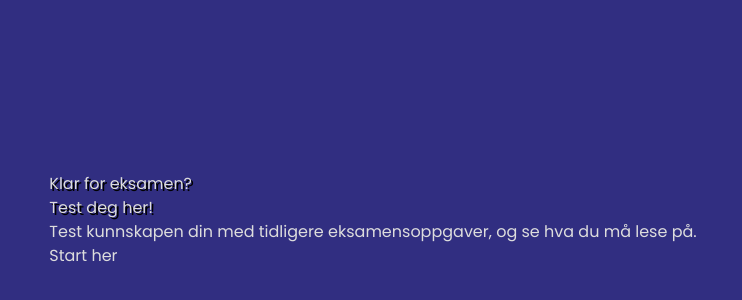
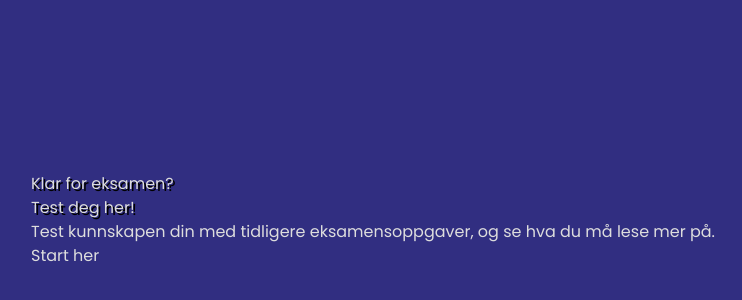
Before and after one commit to ellrub/examify, a React (Vite) app in the folder examify/: page / in a window 1280 px wide. Shown: the part 180-480 px from the top of the page, without its empty margins (267-1009 px from the left). Built offline with nearby package versions, Linux system fonts and the light colour scheme; no server answers.

Commit message:
add new wording

```diff
--- a/examify/src/components/Home.jsx
+++ b/examify/src/components/Home.jsx
@@ -21,7 +21,7 @@ function Home() {
                 Klar for eksamen? <br/>Test deg her!
               </h1>
               <p className="mt-6 text-lg leading-8 text-indigo-50 tracking-wider">
-                Test kunnskapen din med tidligere eksamensoppgaver, og se hva du må lese på.
+                Test kunnskapen din med tidligere eksamensoppgaver, og se hva du må lese mer på.
               </p>
               <div className="mt-10 flex items-center justify-center gap-x-6">
                 <a
```
